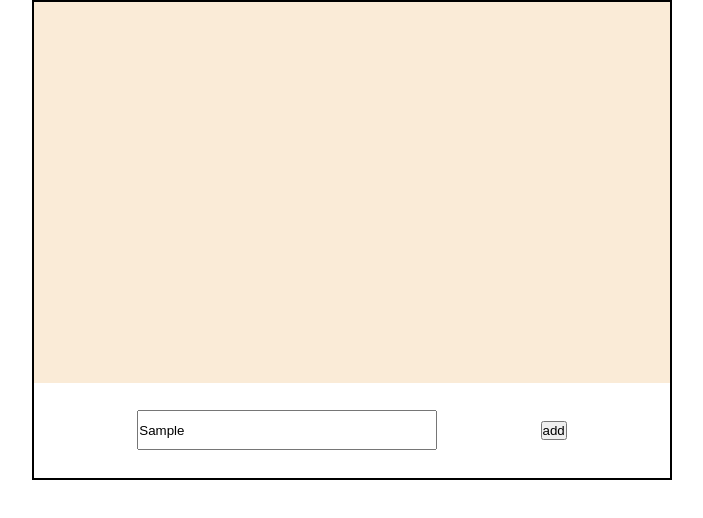
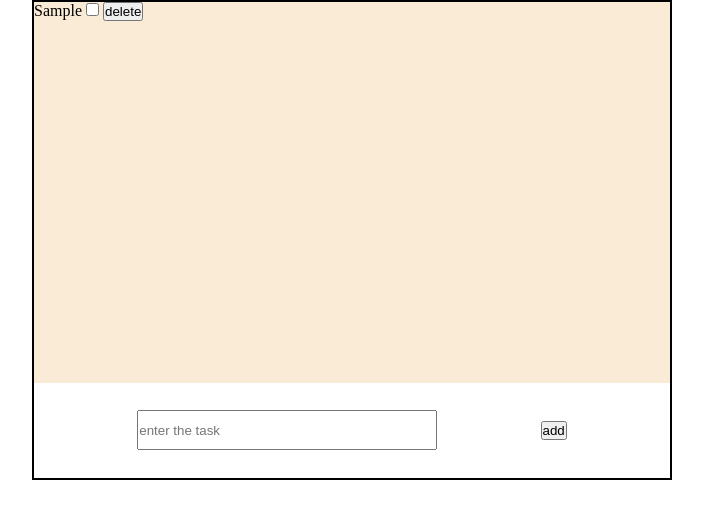
Before and after one commit to Mohamad-sakib/toDoList, a plain HTML site: page index.html in a window 1280 px wide. Both pictures are taken after typing "Sample" into the empty fields and a click on the button "add". Shown: the whole page, without its empty margins (288-991 px from the left). Drawn offline with Linux system fonts and the light colour scheme.

Commit message:
toDoList Logic for current version done

```diff
--- a/css/style.css
+++ b/css/style.css
@@ -29,7 +29,7 @@ p {
   height: 20%;
 }
 
-#task {
+#task-field {
   width: 300px;
   height: 40px;
 }
--- a/index.html
+++ b/index.html
@@ -8,7 +8,7 @@
     <div id="tasks-box">
       <div id="display"></div>
       <div id="input-field">
-        <input id="task" type="text" placeholder="enter the task" />
+        <input id="task-field" type="text" placeholder="enter the task" />
         <button id="add-btn">add</button>
       </div>
     </div>
--- a/js/index.js
+++ b/js/index.js
@@ -1,17 +1,3 @@
-class taskController {
-  constructor(model) {
-    this.model = model;
-    // this.view = view;
-    document.getElementById("add-btn").addEventListener("click", () => {
-      const task = document.getElementById("task");
-      if (task.value === "") return;
-      this.model.addNewTask(task.value);
-      displayNewList(this.model.updatedTaskList());
-      task.value = "";
-    });
-  }
-}
-
 class ToDoList {
   #taskList;
   #newTaskId;
@@ -22,7 +8,11 @@ class ToDoList {
   }
 
   addNewTask(task) {
+    console.log(task);
     this.#taskList[this.#newTaskId] = task;
+    this.#newTaskId += 1;
+    this.display();
+    return this.#newTaskId - 1;
   }
 
   updatedTaskList() {
@@ -31,24 +21,48 @@ class ToDoList {
 
   deleteTask(taskId) {
     delete this.#taskList[taskId];
+    this.display();
+  }
+
+  display() {
+    console.log(this.#taskList);
   }
 }
 
-//view
-const displayNewList = (tasks) => {
+const deleteTask = (event) => {
+  const target = event.target;
+  const taskElement = event.currentTarget;
+  const id = taskElement.id;
+  if ([...target.classList].includes("delete-btn")) {
+    taskElement.remove();
+    toDoList.deleteTask(id);
+  }
+};
+
+// //view
+const displayNewList = (tasks, taskId) => {
   const display = document.getElementById("display");
   const taskElement = document.createElement("div");
-  const newTask = tasks.at(-1);
+  const newTask = tasks[taskId];
   taskElement.innerHTML = `<span>${newTask}</span> <input type="checkbox"> `;
+  taskElement.id = taskId;
   const deleteBtn = document.createElement("button");
   deleteBtn.textContent = `delete`;
+  deleteBtn.classList.add("delete-btn");
   display.appendChild(taskElement);
   taskElement.appendChild(deleteBtn);
-  deleteBtn.addEventListener("click", () => {
-    taskElement.remove();
-  });
+  taskElement.addEventListener("click", deleteTask);
 };
 
 const toDoList = new ToDoList();
-// const view = new View();
-// const controller = new taskController(toDoList);
+
+window.addEventListener("load", function () {
+  document.getElementById("add-btn").addEventListener("click", () => {
+    const taskField = document.getElementById("task-field");
+
+    if (taskField.value === "") return;
+    const newTaskId = toDoList.addNewTask(taskField.value);
+    displayNewList(toDoList.updatedTaskList(), newTaskId);
+    taskField.value = "";
+  });
+});
```
